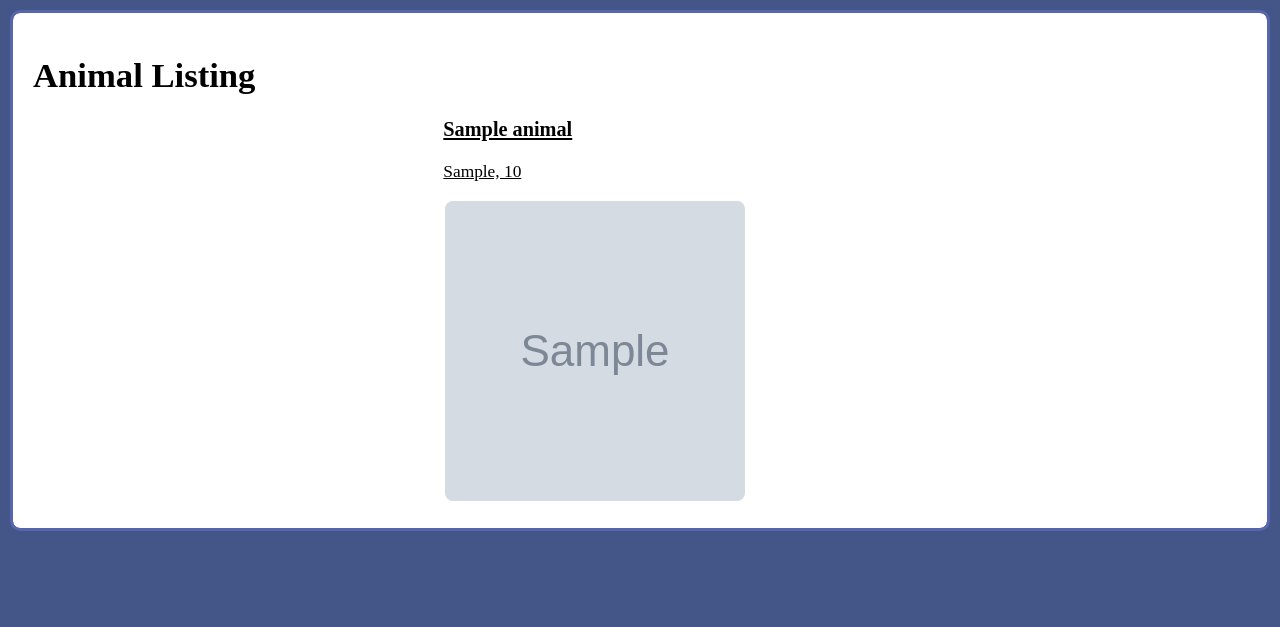
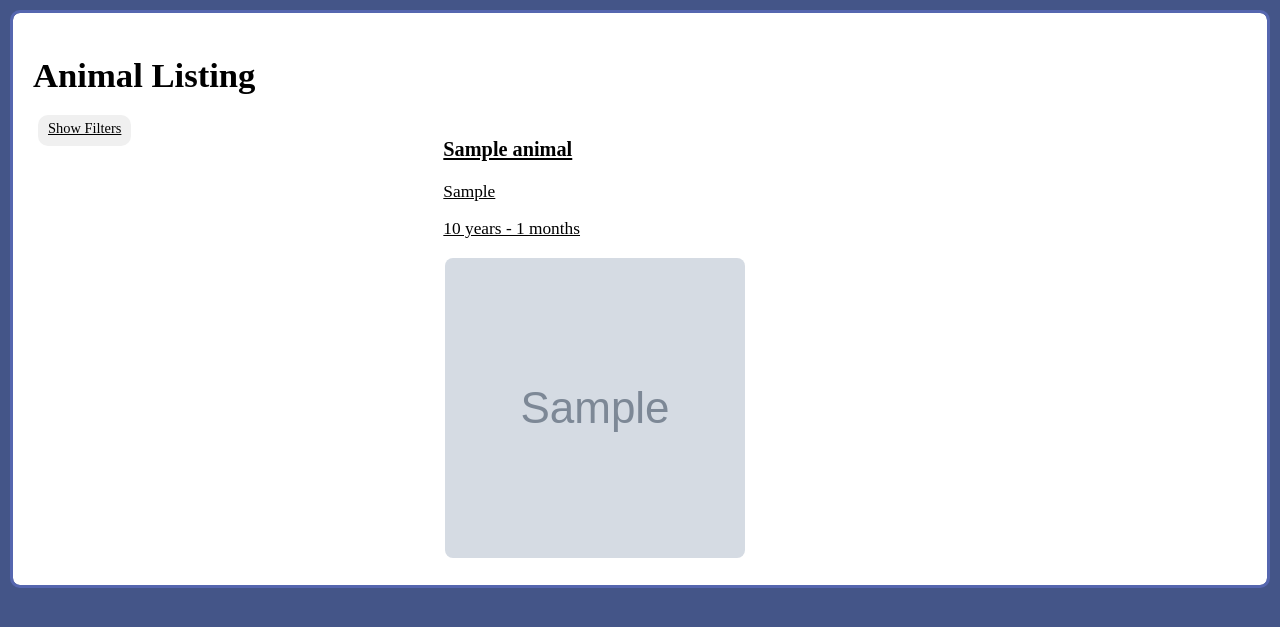
Before and after one commit to zbwells/animal-shelter, a Django app: page /listing/ in a window 1280 px wide. Shown: the top 627 px of the page. Run offline with Django 4.2, Linux system fonts and the light colour scheme; tables that the repository leaves empty hold one stand-in row (values such as "Sample post"); grey boxes marked "Sample" are stand-in pictures.

Commit message:
In the listing app, added back-end and UI code to allow user to sort animal listing and filter by age and by species.

```diff
--- /dev/null
+++ b/animalshelter/listing/forms.py
@@ -0,0 +1,44 @@
+from django import forms
+
+## Making forms using Django's form generator, to be consistent with the admin page.
+## At least to some extent.
+
+## May need to edit this page depending on client input...
+## Since the options are hard-coded for now.
+
+class FilterForm(forms.Form):
+    order = forms.ChoiceField(
+        label = "Sort by",
+        choices = (
+            ("intake_date", "Intake Date"),
+            ("name", "Name"),
+            ("estimated_age", "Age"),
+            ("gender", "Gender"),
+            ("species", "Species"),
+            ("breed", "Breed"),
+            ("weight", "Weight"),
+        )
+    )
+
+    # Part of the form to ask the user what ages of animals they would like to see
+    filter_by_age = forms.ChoiceField(
+        label = "Filter by Age",
+        choices = (
+            ("any-age", "Any"),
+            ("zero-to-two-months", "0 - 2 Months"),
+            ("three-to-six-months", "3 - 6 Months"),
+            ("seven-to-eleven-months", "7 - 11 Months"),
+            ("one-to-two-years", "1 - 2 Years"),
+            ("two-or-more-years", "2 or more Years")
+        )
+    )
+
+    # Same as previous, but for species; currently only dogs and cats
+    filter_by_species = forms.ChoiceField(
+        label = "Filter by Species",
+        choices = (
+            ("any-species", "Any"),
+            ("dog", "Dogs"),
+            ("cat", "Cats")
+        )
+    )
--- a/animalshelter/listing/models.py
+++ b/animalshelter/listing/models.py
@@ -27,7 +27,9 @@ class Animal(models.Model):
     )
 
     intake_date = models.DateField("Intake Date")
-    estimated_age = models.IntegerField(default=0)
+
+    estimated_age = models.IntegerField("Estimated Age (Years)", default=0)
+    estimated_age_months = models.IntegerField("Estimated Age (Months)", default=0)
 
     image = models.FileField(upload_to="uploads/%Y/%m/", default="")
     notes = models.TextField(blank=True)
--- a/animalshelter/listing/static/style.css
+++ b/animalshelter/listing/static/style.css
@@ -9,7 +9,6 @@ body {
 
 	font-family: serif;
 	font-size: 13pt;
-
 
 	border: solid #5566AF 3px;
 	border-radius: 10px;
@@ -25,6 +24,18 @@ img {
 
 a {
 	color: black
+}
+
+.smallertext {
+	font-size: 11pt;
+}
+
+.innerbox {
+	box-shadow: inset 0 0 0 500em #F0F0F0;
+	border-radius: 10px;
+
+	padding: 5px 10px 10px 10px;
+	margin: 5px 5px 5px 5px;
 }
 
 .cols {
@@ -50,3 +61,16 @@ a {
 	clear: both;
 	display: table;
 }
+
+.fade-in {
+	animation: fade 0.5s;
+}
+
+@keyframes fade {
+	0% {
+		opacity: 0.1
+	}
+	100% {
+		opacity: 1
+	}
+}
--- a/animalshelter/listing/templates/listing/index.html
+++ b/animalshelter/listing/templates/listing/index.html
@@ -11,24 +11,80 @@
 <link rel="stylesheet" href="{% static 'style.css' %}" />
 </head>
 
-<body>
+<!-- JavaScript to allow for interacting
+with the filter/sorting interface -->
+<script>
+// Toggle whether elements are shown or hidden
+function toggleElements() {
+	for (id of arguments) {
+		let elem = document.getElementById(id);
+
+		if (elem.style.display != "none") {
+			elem.style.display = "none";
+		} else {
+			elem.style.display = "block";
+		}
+	}
+}
+
+// Use context to tell if filters have been used, if so, toggle automatically
+function autoToggle() {
+	if ("{{ order }}" != "None") {
+		toggleElements("showtext", "hiddentext");
+	}
+}
+</script>
+
+<body onload="autoToggle()">
 <h1>Animal Listing</h1>
 
+<span id="showtext">
+<a href="#" onclick="toggleElements('showtext', 'hiddentext'); return false;">
+<small class="innerbox">Show Filters</small>
+</a>
+</span>
+
+<span id="hiddentext" style="display: none;">
+<a href="#" onclick="toggleElements('showtext', 'hiddentext'); return false;">
+<small class="innerbox">Hide Filters</small>
+<br/><br/>
+</a>
+
+<!-- Filter form goes here -->
+<form method="get" action="." class="innerbox fade-in">
+{% if order != "None" %}
+	<small><a href="{% url 'index' %}">Reset Filters</a></small>
+{% endif %}
+
+{{ filter_form.as_p }}
+<input type="submit" value="Submit">
+</form>
+<!-- End of filter form -->
+
+</span>
+
 {% if animal_list %}
-<div class=cols>
+<div class="cols">
 	<!-- Loop through every animal in the list and provide link to details page -->
 	{% for animal in animal_list %}
 	<div>
 		<br/>
 		<a href="{% url 'detail' animal.id %}">
-			<h3>{{ animal.name }}</h3>
+			{% if animal.name %}
+				<h3>{{ animal.name }}</h3>
+			{% else %}
+				<h3>{{ animal.species }}</h3>
+			{% endif %}
 			<p>
 			{% if animal.breed %}
-				{{ animal.breed }},
+				{{ animal.breed }}
 			{% endif %}
-			{{ animal.estimated_age }}
 			</p>
-			<img class="smaller" src="{{ animal.image.url }}"/>
+			<p>
+			{{ animal.estimated_age }} years -
+			{{ animal.estimated_age_months }} months
+			</p>
+			<img class="smaller fade-in" src="{{ animal.image.url }}"/>
 			<br/>
 		</a>
 	</div>
--- a/animalshelter/listing/views.py
+++ b/animalshelter/listing/views.py
@@ -1,10 +1,10 @@
 from django.shortcuts import render
 from django.views import generic
 from django.http import HttpResponse
-
 from django.core.exceptions import FieldError, ValidationError
 
 from .models import *
+from .forms import *
 
 ## Generic view for the index/animal listing
 class IndexView(generic.ListView):
@@ -21,22 +21,102 @@ class IndexView(generic.ListView):
         ).order_by("intake_date")
 
         try:
-            filter_value = self.request.GET.get("filter-by", "visible_on_website")
-            filter_query = self.request.GET.get("param", "True")
-            order = self.request.GET.get("order-by", "estimated_age")
-            query = [filter_value, filter_query]
+            filter_by_age = self.request.GET.get(
+                "filter_by_age",
+                "any-age"
+            )
 
-            # Prevent user from making the page list non-visible animals
-            if query == ["visible_on_website", "False"]:
-                return default
+            filter_by_species = self.request.GET.get(
+                "filter_by_species",
+                "any-species"
+            )
 
-            queryset = Animal.objects.filter(query).order_by(order)
+            order = self.request.GET.get("order", "intake_date")
+
+            # Handle age order case
+            if order == "estimated_age":
+                order = ["estimated_age_months", "estimated_age"]
+
+            queries = []
+            queries.append(["visible_on_website", True])
+
+            # Handle the age filter's special cases (so, all cases)
+            # These correlate to the options specified in forms.py
+            if filter_by_age == "any-age":
+                pass
+
+            elif filter_by_age == "two-or-more-years":
+                queries.append(["estimated_age__gt", "1"])
+
+            elif filter_by_age == "zero-to-two-months":
+                queries.append([
+                    "estimated_age_months__in",
+                    ['0', '1', '2']
+                ])
+
+                queries.append(["estimated_age__lt", '1'])
+
+            elif filter_by_age == "three-to-six-months":
+                queries.append([
+                    "estimated_age_months__in",
+                    ['3', '4', '5', '6']
+                ])
+
+                queries.append(["estimated_age__lt", '1'])
+
+            elif filter_by_age == "seven-to-eleven-months":
+                queries.append([
+                    "estimated_age_months__in",
+                    ['7', '8', '9', '10', '11']
+                ])
+
+                queries.append(["estimated_age__lt", '1'])
+
+            elif filter_by_age == "one-to-two-years":
+                queries.append(["estimated_age__in", ['1', '2']])
+
+            # Deal with cases for species filtering
+            # Same as before, look at forms.py for options to handle
+            if filter_by_species == "any-species":
+                pass
+            else:
+                queries.append(["species__in",
+                    [
+                        filter_by_species,
+                        filter_by_species.capitalize(),
+                        filter_by_species.upper(),
+                    ]
+                ])
+
+            queryset = Animal.objects
+
+            # Apply all filters
+            for lst in queries:
+                queryset = queryset.filter(lst)
+
+            # Apply ordering/sorting
+            queryset = queryset.order_by(order)
 
         # If the GET request is malformed, fall back on a default listing setup
-        except (FieldError, ValidationError):
+        except (FieldError, ValidationError, ValueError):
             return default
 
         return queryset
+
+    # Adds our filter form from forms.py
+    def get_context_data(self, **kwargs):
+        context = super().get_context_data(**kwargs)
+        context["filter_form"] = FilterForm(self.request.GET or None)
+
+        context["order"] = str(self.request.GET.get("order")).replace("_", " ")
+
+        age_filter = str(self.request.GET.get("filter_by_age"))
+        context["age_filter"] = age_filter.replace("-", " ")
+
+        species_filter = str(self.request.GET.get("filter_by_species"))
+        context["species_filter"] = species_filter
+
+        return context
 
 
 class DetailView(generic.DetailView):
```
Also changed, not shown: animalshelter/listing/templates/listing/detail.html (+7 -7 lines), animalshelter/listing/templates/listing/extra.html (+6 -8 lines).
